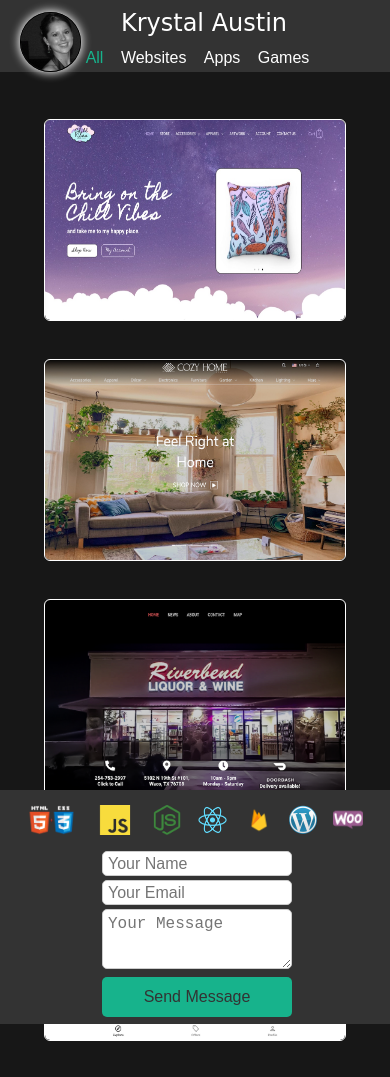
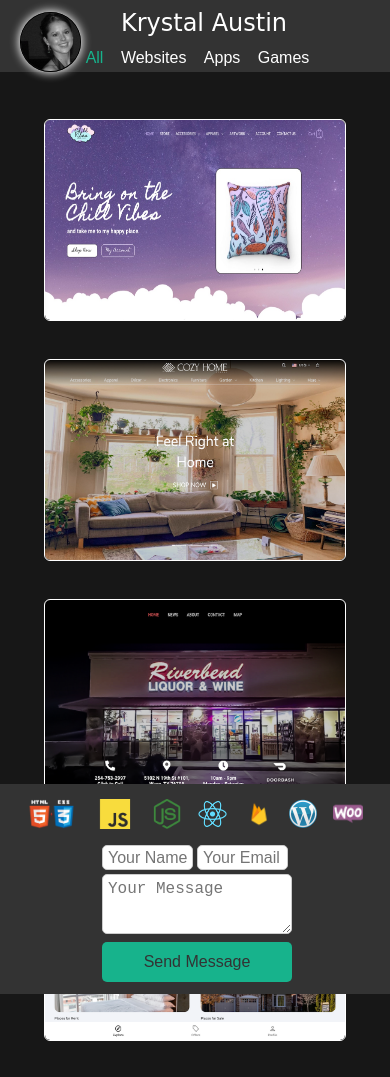
Before and after one commit to KrystalJean/my-projects, a plain HTML site: page index.html in a window 390 px wide. Shown: the top 1077 px of the page. Drawn offline with Linux system fonts and the light colour scheme.

Commit message:
contact form appears when clicking profile pic or name
added project card 1-4 details

```diff
--- a/index.html
+++ b/index.html
@@ -13,7 +13,7 @@
   <!-- Navigation -->
   <nav class="navbar">
     <div class="profile menu-options">
-      <a href="#" data-filter="about" id="profile-img"><img  src="profile-pic.jpg" alt="Profile Picture"></a>
+      <a href="#" data-filter="about" id="profile-img"><img src="profile-pic.jpg" alt="Profile Picture"></a>
       <a href="#" data-filter="about" id="profile-name"><span>Krystal Austin</span></a>
     </div>
     <div class="menu-options">
@@ -36,9 +36,11 @@
         </div>
         <div class="project-back">
           <h3>Shop Chill Vibes</h3>
-          <p>Description of the project.</p>
-          <a href="code-link">Code</a>
-          <a href="live-site-link">Live Site</a>
+          <p>Custom design built with Elementor, and connected to the Printify API, so the client may quickly, and easily create, and ship products.</p>
+          <div class="flex-container">
+            <!-- <a href="code-link">Code</a> -->
+            <a href="https://www.shopchillvibes.com" target="_blank">Live Site</a>
+          </div>
         </div>
       </div>
 
@@ -48,9 +50,11 @@
         </div>
         <div class="project-back">
           <h3>Cozy Home Remedy</h3>
-          <p>Description of the project.</p>
-          <a href="code-link">Code</a>
-          <a href="live-site-link">Live Site</a>
+          <p>Custom logo, mega-menu, and connected with the AliDropship API for client to easily, and efficiently be able to work with merchants to source products to sell, and ship.</p>
+          <div class="flex-container">
+            <!-- <a href="code-link">Code</a> -->
+            <a href="https://www.cozyhomeremedy.com" target="_blank">Live Site</a>
+          </div>
         </div>
       </div>
 
@@ -60,9 +64,11 @@
         </div>
         <div class="project-back">
           <h3>Riverbend Liquor & Wine</h3>
-          <p>Description of the project.</p>
-          <a href="code-link">Code</a>
-          <a href="live-site-link">Live Site</a>
+          <p>Custom design with existing branding for a fresh look to replace client's old site. Applied Google Analytics, and SEO to bring this company to page one Google Results for local liquor stores. </p>
+          <div class="flex-container">
+            <!-- <a href="code-link">Code</a> -->
+            <a href="https://www.riverbendliquorandwine.com" target="_blank">Live Site</a>
+          </div>
         </div>
       </div>
 
@@ -72,9 +78,11 @@
         </div>
         <div class="project-back">
           <h3>House Marketplace</h3>
-          <p>Description of the project.</p>
-          <a href="code-link">Code</a>
-          <a href="live-site-link">Live Site</a>
+          <p>This app allows users to create listings for homes to rent or buy.  Users are able to search listings, and contact the seller/landlord.</p>
+          <div class="flex-container">
+            <a href="https://github.com/KrystalJean/house-marketplace" target="_blank">Code</a>
+            <a href="https://krystaljean.github.io/house-marketplace/" target="_blank">Live Site</a>
+          </div>
         </div>
       </div>
 
@@ -191,7 +199,7 @@
   </section>
 
 
-  <footer>
+  <footer id="footer">
     <div class="footer-left">
       <!-- <span>Krystal Austin</span> -->
       <div class="technologies">
@@ -209,8 +217,11 @@
     <div class="footer-right">
       <div class="contact-form">
         <form action="send-email.php" method="post">
-          <input type="text" name="name" placeholder="Your Name" required>
-          <input type="email" name="email" placeholder="Your Email" required>
+          <div class="flex-container">
+            <input type="text" name="name" placeholder="Your Name" required>
+            <input type="email" name="email" placeholder="Your Email" required>
+
+          </div>
           <textarea name="message" placeholder="Your Message" required></textarea>
           <button type="submit">Send Message</button>
         </form>
--- a/script.js
+++ b/script.js
@@ -3,6 +3,15 @@ document.addEventListener('DOMContentLoaded', function () {
   const projectCards = document.querySelectorAll('.project-card');
   const profileName = document.getElementById('profile-name');
   const profileImg = document.getElementById('profile-img');
+  const footer = document.getElementById('footer');
+  const technologies = document.querySelector('.technologies');
+
+  function handleProfileClick() {
+    profileName.classList.add('active');
+    profileImg.classList.add('active');
+    technologies.classList.add('hide');
+    footer.style.marginBottom = '0px';
+  }
 
   function checkProfileActive() {
     if (profileName.classList.contains('active')) {
@@ -25,24 +34,13 @@ document.addEventListener('DOMContentLoaded', function () {
       // Remove 'active' class from all options
       menuOptions.forEach(option => {
         option.classList.remove('active');
+        technologies.classList.remove('hide');
+        footer.style.marginBottom = '-150px';
       });
 
       // Add 'active' class to the clicked option
       this.classList.add('active');
       checkProfileActive();
-
-      profileName.addEventListener('click', function() {
-        this.classList.add('active');
-        profileImg.classList.add('active');
-
-      });
-
-      profileImg.addEventListener('click', function() {
-        this.classList.add('active');
-        profileName.classList.add('active');
-
-      });
-
 
       const filter = this.dataset.filter;
 
@@ -56,6 +54,8 @@ document.addEventListener('DOMContentLoaded', function () {
     });
   });
 
+  // Handle profileName and profileImg clicks
+  profileName.addEventListener('click', handleProfileClick);
 
-
+  profileImg.addEventListener('click', handleProfileClick);
 });
--- a/styles.css
+++ b/styles.css
@@ -136,7 +136,7 @@ body {
   border-radius: 5px;
   overflow: hidden;
   display: flex;
-  aspect-ratio: 2/1;
+  /* aspect-ratio: 2/1; */
 }
 
 .project-front {
@@ -149,21 +149,30 @@ body {
   color: #fff;
   transform: rotateY(180deg);
   padding: 20px;
+  padding-bottom: 10px;
   display: flex;
   flex-direction: column;
-  justify-content: center;
+  justify-content: space-around;
   align-items: center;
+}
+
+.project-back h3 {
+  color: #17b38c;
 }
 
 .project-back a {
   display: block;
-  margin-top: 10px;
+  margin: 5px;
   color: #fff;
   text-decoration: none;
 }
 
 .project-back a:hover {
   text-decoration: underline;
+}
+
+.project-back a:active {
+  color: #17b38c;
 }
 
 .project-card:hover .project-front {
@@ -268,14 +277,17 @@ body {
 footer {
   background-color: #333;
   color: #fff;
-  padding: 20px;
+  padding: 5px;
+  margin-bottom: -150px;
   text-align: center;
   position: fixed;
   bottom: 0;
   width: 100%;
   display: flex;
+  flex-direction: column;
   justify-content: space-between;
   align-items: center;
+  transition: 0.5s ease;
 }
 
 .footer-left {
@@ -297,6 +309,14 @@ footer {
   margin: 10px;
 }
 
+.hide {
+  display: none;
+}
+
+.contact-form {
+  padding-bottom: 5px;
+}
+
 .contact-form input,
 .contact-form textarea,
 .contact-form button {
@@ -307,6 +327,14 @@ footer {
   font-size: 16px;
   border: 1px solid #ccc;
   border-radius: 5px;
+}
+
+/* .contact-form input {
+  width: 45%;
+} */
+
+.flex-container {
+  display: flex;
 }
 
 .contact-form textarea {
@@ -346,7 +374,6 @@ footer {
 
   footer {
     flex-direction: column;
-    margin-bottom: -180px;
     padding: 5px;
   }
 
```
Also changed, not shown: 1 other file.
